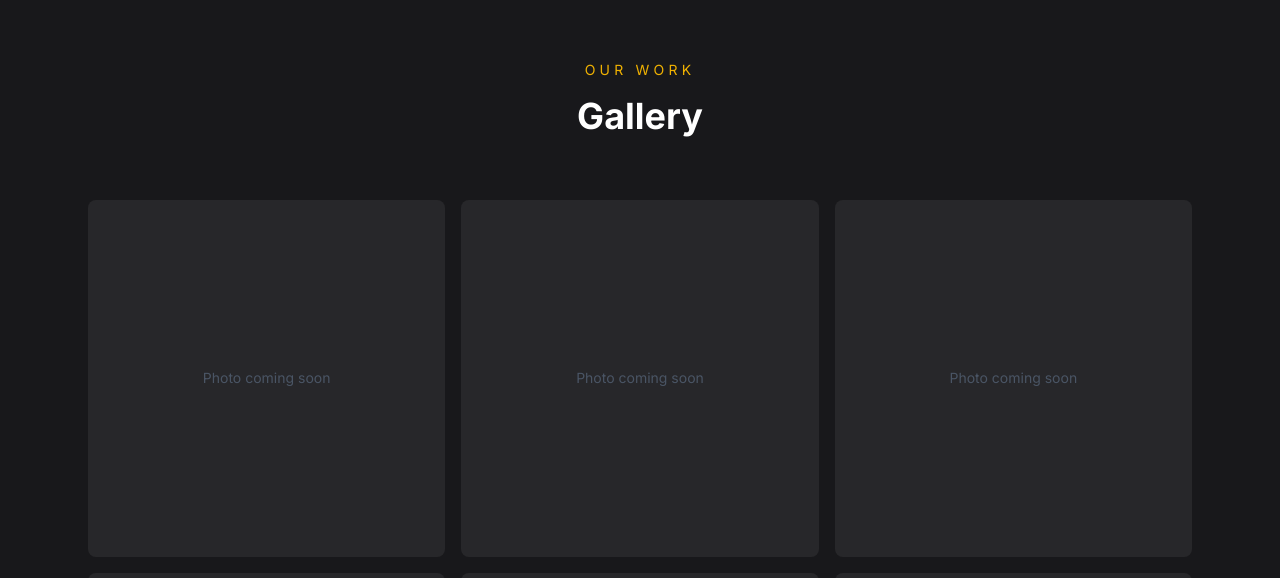
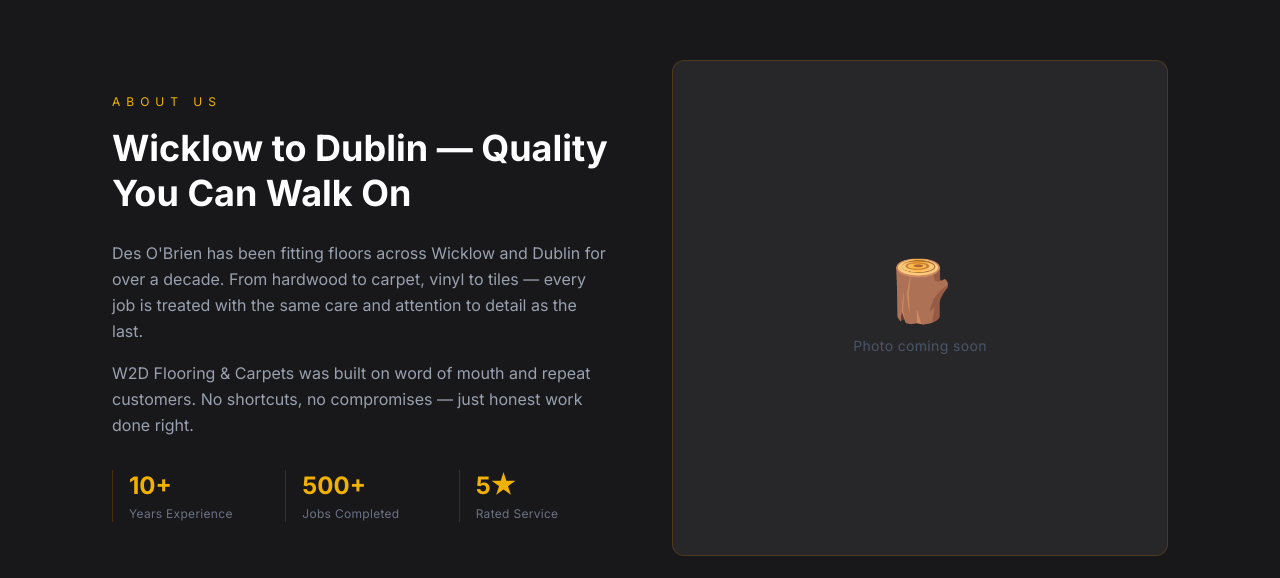
Before and after one commit to cheenusrinivas/w2d-flooring, a Next.js app: page / in a window 1280 px wide. Shown: the part 1566-2144 px from the top of the page. Built offline with nearby package versions, Linux system fonts and the light colour scheme; no server answers; grey boxes are pictures that could not be loaded.

Commit message:
add About Des section

```diff
--- a/app/page.tsx
+++ b/app/page.tsx
@@ -1,5 +1,6 @@
 import Hero from '@/components/Hero'
 import Services from '@/components/Services'
+import About from '@/components/About'
 import Gallery from '@/components/Gallery'
 import Reviews from '@/components/Reviews'
 import Contact from '@/components/Contact'
@@ -9,6 +10,7 @@ export default function Home() {
     <>
       <Hero />
       <Services />
+      <About />
       <Gallery />
       <Reviews />
       <Contact />
--- /dev/null
+++ b/components/About.tsx
@@ -0,0 +1,53 @@
+export default function About() {
+    return (
+      <section className="py-24 bg-zinc-900">
+        <div className="max-w-6xl mx-auto px-6 md:px-12">
+          <div className="grid grid-cols-1 md:grid-cols-2 gap-16 items-center">
+
+            {/* Left — Text */}
+            <div>
+              <p className="text-yellow-500 text-xs tracking-[0.5em] uppercase mb-4">About Us</p>
+              <h2 className="text-4xl font-bold text-white mb-6 leading-tight">
+                Wicklow to Dublin — Quality You Can Walk On
+              </h2>
+              <p className="text-gray-400 leading-relaxed mb-4">
+                Des O'Brien has been fitting floors across Wicklow and Dublin for over a decade.
+                From hardwood to carpet, vinyl to tiles — every job is treated with the same
+                care and attention to detail as the last.
+              </p>
+              <p className="text-gray-400 leading-relaxed mb-8">
+                W2D Flooring & Carpets was built on word of mouth and repeat customers.
+                No shortcuts, no compromises — just honest work done right.
+              </p>
+
+              <div className="grid grid-cols-3 gap-6">
+                {[
+                  { number: '10+', label: 'Years Experience' },
+                  { number: '500+', label: 'Jobs Completed' },
+                  { number: '5★', label: 'Rated Service' },
+                ].map((stat) => (
+                  <div key={stat.label} className="border-l border-yellow-700/30 pl-4">
+                    <div className="text-2xl font-bold text-yellow-500">{stat.number}</div>
+                    <div className="text-xs text-gray-500 tracking-wide mt-1">{stat.label}</div>
+                  </div>
+                ))}
+              </div>
+            </div>
+
+            {/* Right — Placeholder image */}
+            <div className="relative">
+              <div className="bg-zinc-800 rounded-xl aspect-square flex items-center justify-center border border-yellow-700/30">
+                <div className="text-center">
+                  <div className="text-6xl mb-4">🪵</div>
+                  <p className="text-gray-600 text-sm tracking-wide">Photo coming soon</p>
+                </div>
+              </div>
+              {/* Gold accent */}
+              <div className="absolute -bottom-4 -right-4 w-32 h-32 border-2 border-yellow-700/30 rounded-xl -z-10" />
+            </div>
+
+          </div>
+        </div>
+      </section>
+    )
+  }
```
